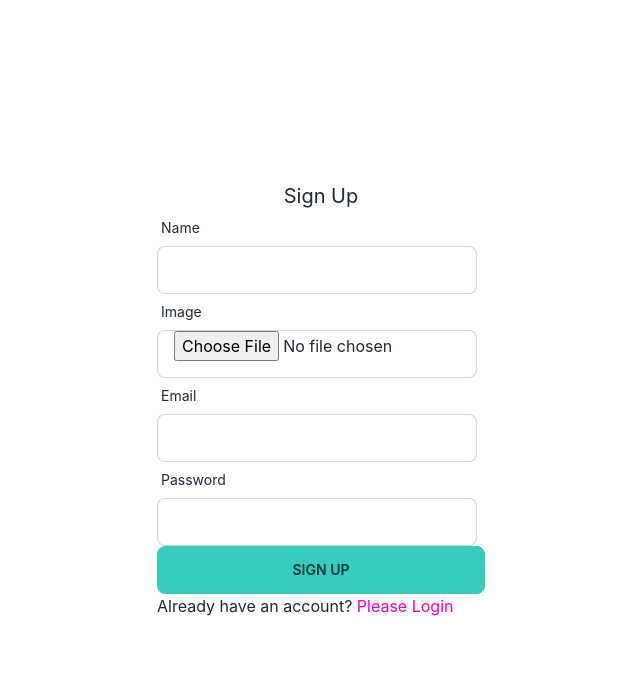
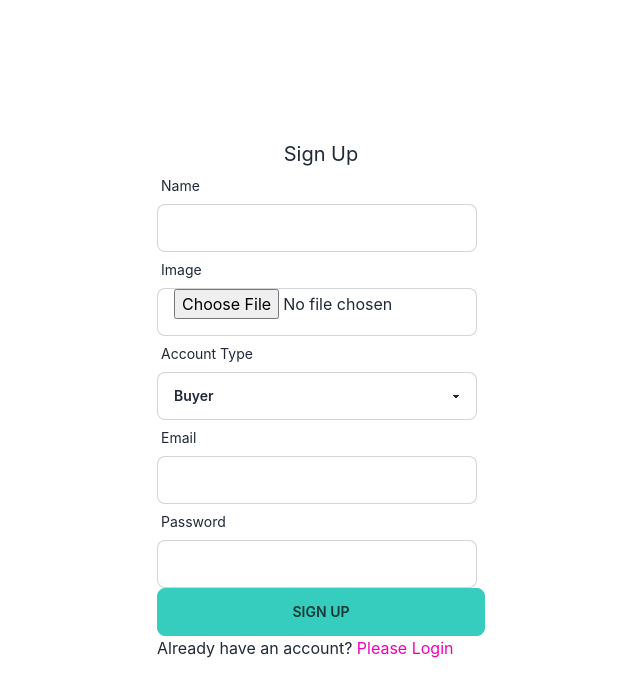
Before and after one commit to Anita-Mahmud/share-knowledge, a React (Create React App) app: page /signup in a window 1280 px wide. Shown: the top 696 px of the page, without its empty margins (319-959 px from the left). Built offline with nearby package versions, Linux system fonts and the light colour scheme; no server answers.

Commit message:
signup added

```diff
--- a/src/Pages/Login/Register.js
+++ b/src/Pages/Login/Register.js
@@ -5,15 +5,15 @@
 import { AuthContext } from '../../context/AuthProvider';
 
 const Register = () => {
-    const { signUp,updateUserProfile,loading} = useContext(AuthContext);
+    const { signUp, updateUserProfile, loading } = useContext(AuthContext);
     const [signUpError, setsignUpError] = useState('');
     const { register, formState: { errors }, handleSubmit } = useForm();
     const navigate = useNavigate();
     const imageHostKey = process.env.REACT_APP_imgbb_key;
-    if(loading){
+    if (loading) {
         return <Loading></Loading>
     }
-    const handleSignUp = data=>{
+    const handleSignUp = data => {
         //SIGNUP
         signUp(data.email, data.password)
             .then(result => {
@@ -26,26 +26,27 @@
                 console.error(setsignUpError(error));
 
             });
+        console.log(data);
         const image = data.image[0];
         const formData = new FormData();
-        formData.append('image',image);
+        formData.append('image', image);
         const url = `https://api.imgbb.com/1/upload?key=${imageHostKey}`;
-        fetch(url,{
-            method:'POST',
-            body:formData
+        fetch(url, {
+            method: 'POST',
+            body: formData
         })
-        .then(res=>res.json())
-        .then(imgData=>{
+            .then(res => res.json())
+            .then(imgData => {
                 // console.log(imgData);
-            if(imgData.success){
+                if (imgData.success) {
                     // console.log(imgData.data.url);
                     const profile = {
                         displayName: data.name,
                         photoURL: imgData.data.url
                     }
                     updateUserProfile(profile)
-                .then(()=>{})
-                .catch(error=>console.error(error))
+                        .then(() => { })
+                        .catch(error => console.error(error))
 
                 }
             })
@@ -70,6 +71,20 @@
                             required: "Image is Required"
                         })} className="input input-bordered w-full " />
                         {errors.image && <p className='text-red-500'>{errors.image.message}</p>}
+                    </div>
+                    <div className="form-control w-full max-w-xs">
+                        <label className="label"> <span className="label-text">Account Type</span></label>
+                        <select
+                              {...register("type", {
+                                required: "Account Type is required"
+                            })}
+                            className="select input-bordered w-full max-w-xs">
+
+                            <option>Buyer</option>
+                            <option>Seller</option>
+
+                        </select>
+                        {errors.type && <p className='text-red-600'>{errors.type?.message}</p>}
                     </div>
                     <div className="form-control w-full max-w-xs">
                         <label className="label"> <span className="label-text">Email</span></label>
```
Lines whose indentation alone changed are shown as unchanged.
